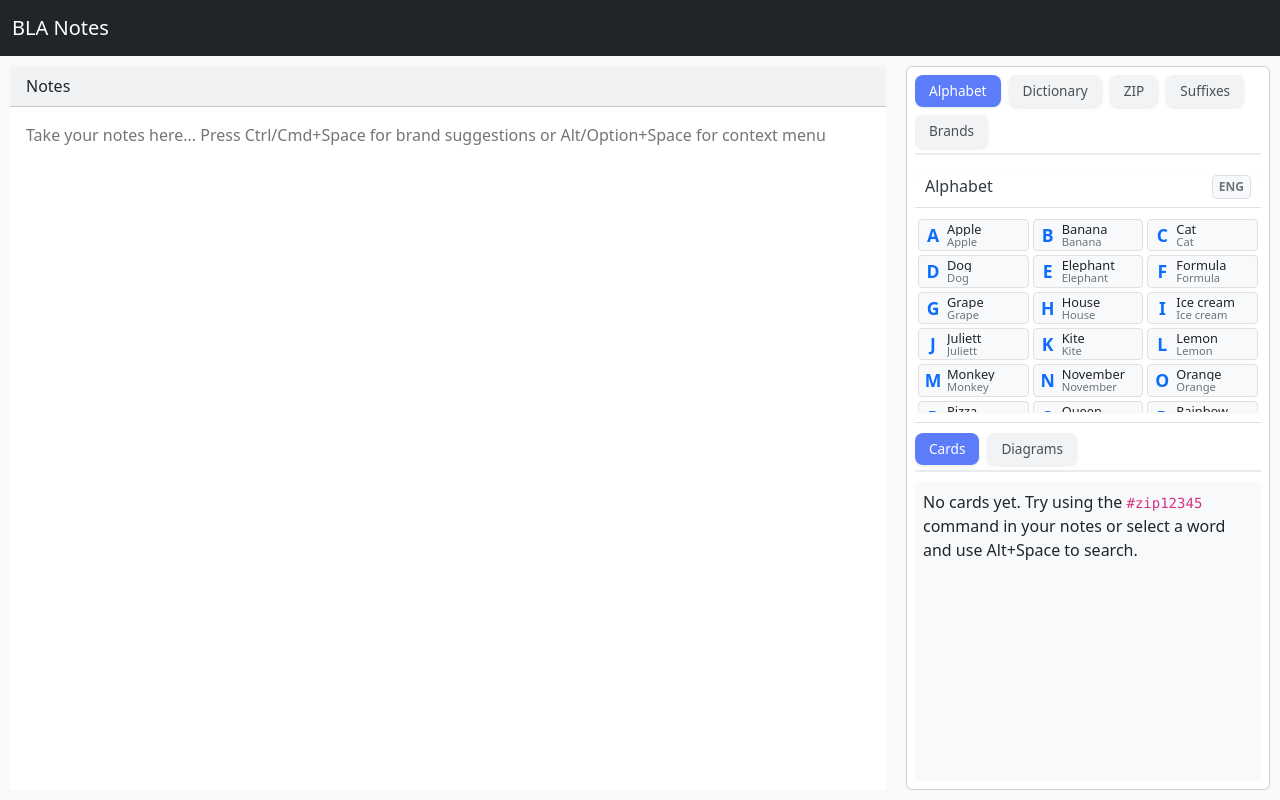
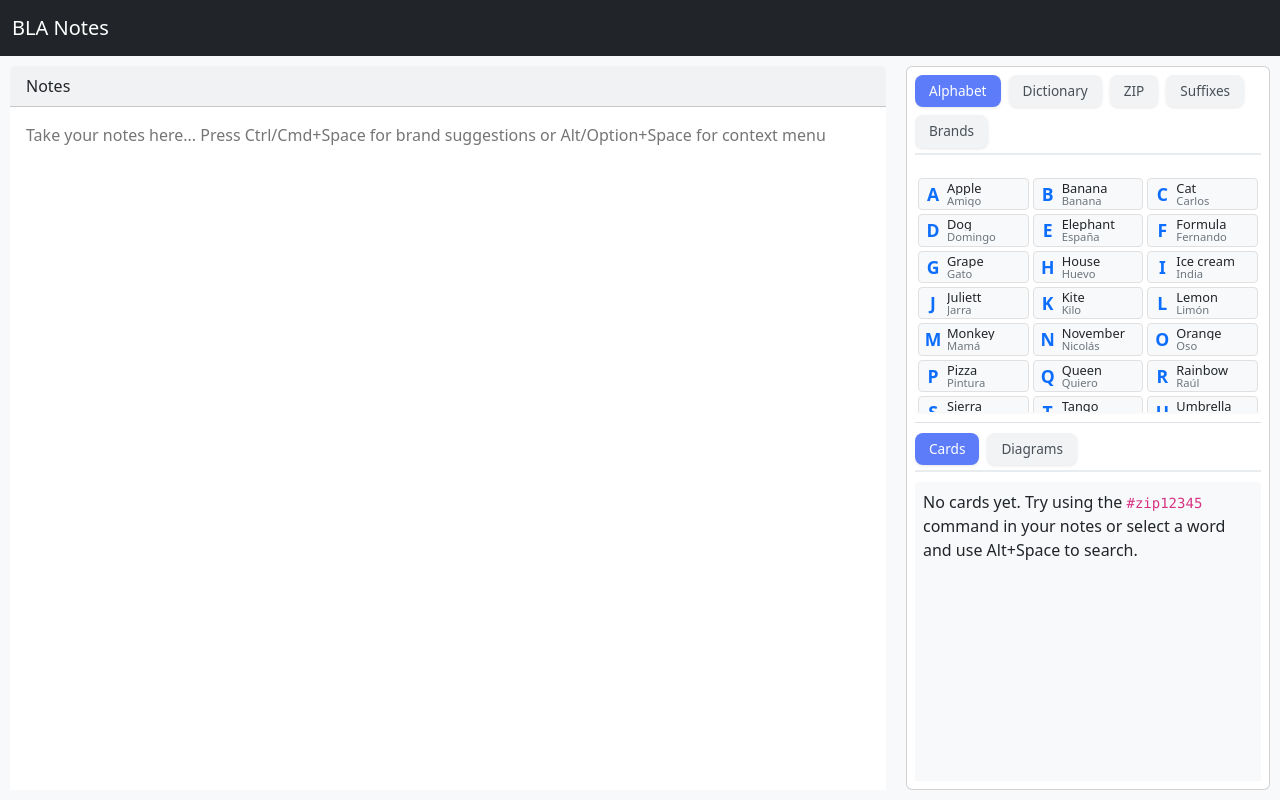
Before and after one commit to jmgpp/bla-notes, a React (Vite) app: page / in a window 1280 px wide. Built offline with nearby package versions, Linux system fonts and the light colour scheme.

Commit message:
Update AlphabetWidget styles and language toggle

```diff
--- a/src/components/widgets/AlphabetWidget.scss
+++ b/src/components/widgets/AlphabetWidget.scss
@@ -3,39 +3,6 @@
   height: 100%;
   overflow-y: auto;
   position: relative; /* Add position relative for absolute positioning of close button */
-
-  /* Header with language toggle */
-  .alphabet-header {
-    display: flex;
-    justify-content: space-between;
-    align-items: center;
-    padding: 0 10px 8px;
-    margin-bottom: 8px;
-    border-bottom: 1px solid #dee2e6;
-
-    h5 {
-      margin: 0;
-      font-size: 1rem;
-      color: #343a40;
-    }
-
-    .language-toggle-button {
-      font-size: 0.75rem;
-      font-weight: 600;
-      padding: 2px 6px;
-      background-color: #f8f9fa;
-      border: 1px solid #dee2e6;
-      border-radius: 4px;
-      color: #6c757d;
-      cursor: pointer;
-      transition: all 0.2s ease;
-
-      &:hover {
-        background-color: #e9ecef;
-        color: #495057;
-      }
-    }
-  }
 
   .selected-text-representation {
     margin-bottom: 15px;
@@ -96,17 +63,12 @@
         .simple-word {
           font-size: 0.8rem;
           color: #495057;
+        }
 
-          &.eng {
-            font-size: 0.8rem;
-            font-weight: 500;
-          }
-
-          &.spa {
-            font-size: 0.65rem;
-            font-style: italic;
-            color: #6c757d;
-          }
+        .simple-word-spa {
+          font-size: 0.65rem;
+          font-style: italic;
+          color: #495057;
         }
       }
 
@@ -187,15 +149,6 @@
 
   // Portrait-specific styles
   &.portrait {
-    .alphabet-header {
-      padding: 8px 10px 6px;
-      background-color: #f8f9fa;
-
-      h5 {
-        font-size: 0.9rem;
-      }
-    }
-
     .alphabet-item {
       padding: 2px;
 
--- a/src/components/widgets/AlphabetWidget.tsx
+++ b/src/components/widgets/AlphabetWidget.tsx
@@ -1,8 +1,5 @@
-import React, { useEffect, useState } from 'react';
+import React, { useEffect } from 'react';
 import './AlphabetWidget.scss';
-
-// Define language type
-type Language = 'eng' | 'spa';
 
 // NATO phonetic alphabet with simple recognizable words
 const natoAlphabet = [
@@ -52,14 +49,6 @@ const AlphabetWidget: React.FC<AlphabetWidgetProps> = ({
   onClose,
   onClearText
 }) => {
-  // Add language state
-  const [language, setLanguage] = useState<Language>('eng');
-
-  // Toggle language between English and Spanish
-  const toggleLanguage = () => {
-    setLanguage(prev => prev === 'eng' ? 'spa' : 'eng');
-  };
-
   // Function to convert text to simple word representation
   const getTextRepresentation = (text: string) => {
     if (!text) return null;
@@ -99,26 +88,13 @@ const AlphabetWidget: React.FC<AlphabetWidgetProps> = ({
             return (
               <div key={index} className="word-item">
                 <span className="letter-char">{char.toUpperCase()}</span>
-                <span className="simple-word eng">{item.eng}</span>
-                <span className="simple-word spa">{item.spa}</span>
+                <span className="simple-word">{item.eng}</span>
+                <span className="simple-word-spa">{item.spa}</span>
               </div>
             );
           })}
         </div>
       </div>
-    );
-  };
-
-  // Render the language toggle button
-  const renderLanguageToggle = () => {
-    return (
-      <button
-        className="language-toggle-button"
-        onClick={toggleLanguage}
-        aria-label={`Switch to ${language === 'eng' ? 'Spanish' : 'English'}`}
-      >
-        {language === 'eng' ? 'ENG' : 'SPA'}
-      </button>
     );
   };
 
@@ -158,11 +134,6 @@ const AlphabetWidget: React.FC<AlphabetWidgetProps> = ({
 
   return (
     <div className={`alphabet-widget ${orientation}`} tabIndex={-1}>
-      <div className="alphabet-header">
-        <h5>Alphabet</h5>
-        {renderLanguageToggle()}
-      </div>
-
       {selectedText && getTextRepresentation(selectedText)}
 
       <div className={`alphabet-grid ${orientation}`}>
@@ -171,7 +142,7 @@ const AlphabetWidget: React.FC<AlphabetWidgetProps> = ({
             <div className="letter">{item.letter}</div>
             <div className="words">
               <div className="nato">{item.eng}</div>
-              <div className="simple">{language === 'eng' ? item.eng : item.spa}</div>
+              <div className="simple">{item.spa}</div>
             </div>
           </div>
         ))}
```
